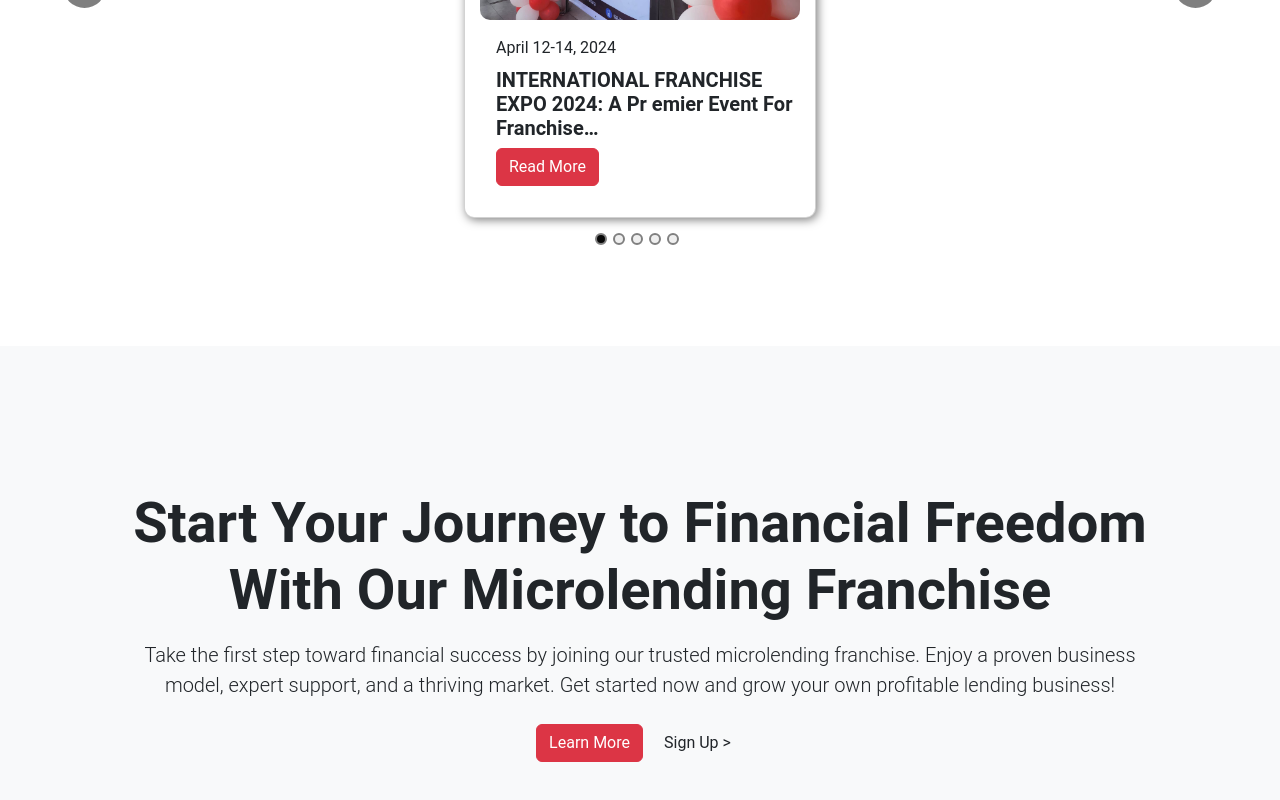
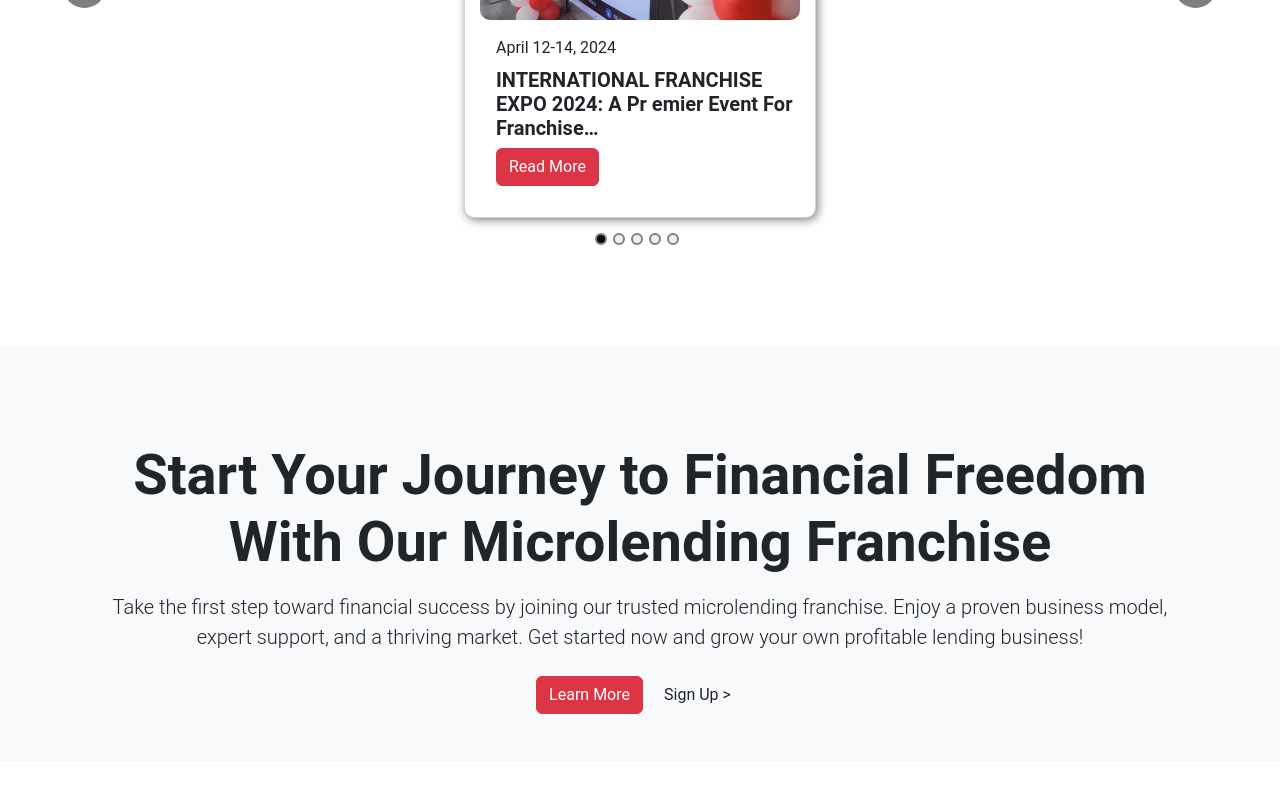
Before and after one commit to notforkids/mams-ltg-website, a React (Vite) app: page /#/ in a window 1280 px wide. Shown: the part 3730-4530 px from the top of the page. After the commit the page ends 4492 px from the top, so only its background shows below. Built offline with nearby package versions, Linux system fonts and the light colour scheme.

Commit message:
Updated 13152025 422

```diff
--- a/src/components/HomeComponent/CTASection.jsx
+++ b/src/components/HomeComponent/CTASection.jsx
@@ -10,7 +10,7 @@ const CTASection = () => {
   return (
     <Container fluid className='bg-light custom-x-padding py-5'>
         <Row className="text-center justify-content-center">
-          <Col xxl={10} md={12} className="mt-5 p-5">
+          <Col xxl={8} md={12} className="mt-5">
                 <h1 className='display-4 fw-bold'>Start Your Journey to Financial Freedom With Our Microlending Franchise</h1>
                 <p className='lead mt-3'>Take the first step toward financial success by joining our trusted microlending franchise. Enjoy a proven business model, expert support, and a thriving market. Get started now and grow your own profitable lending business!</p>
                 <div className='mt-4'>
```
